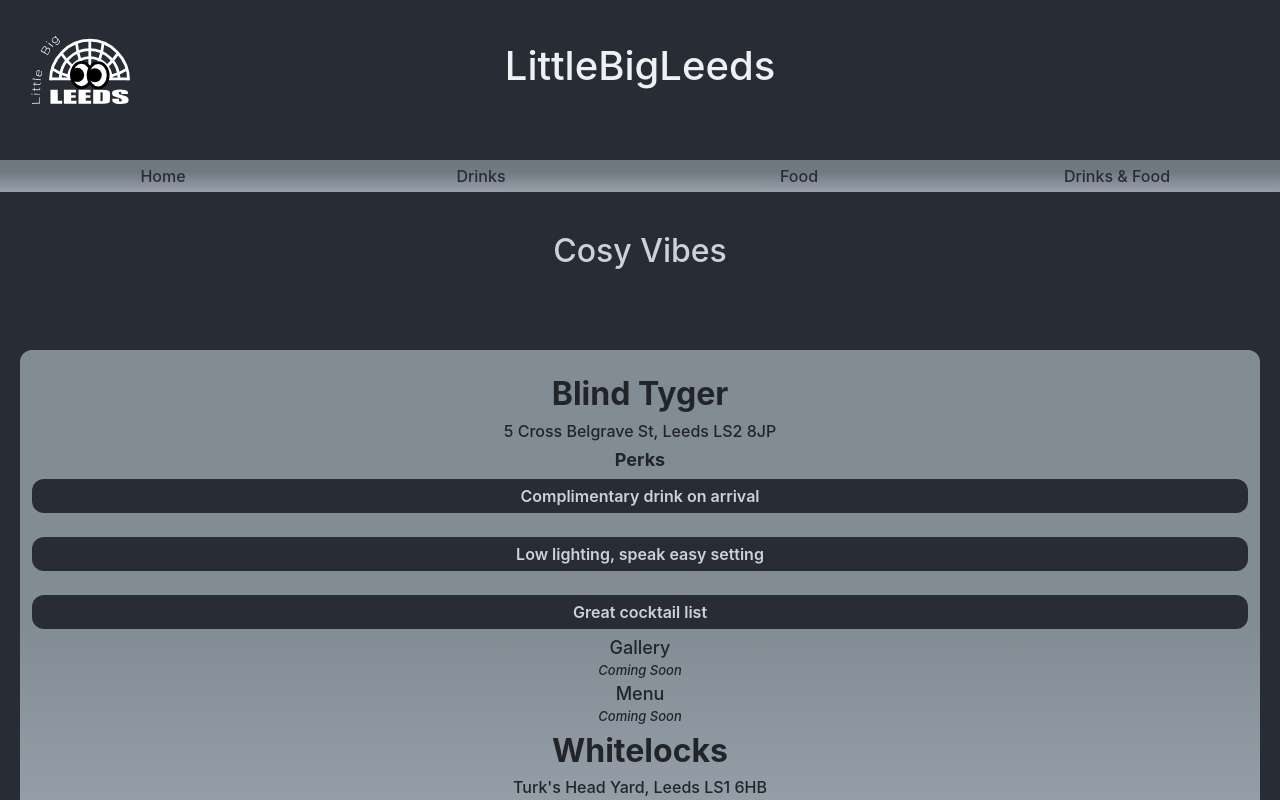
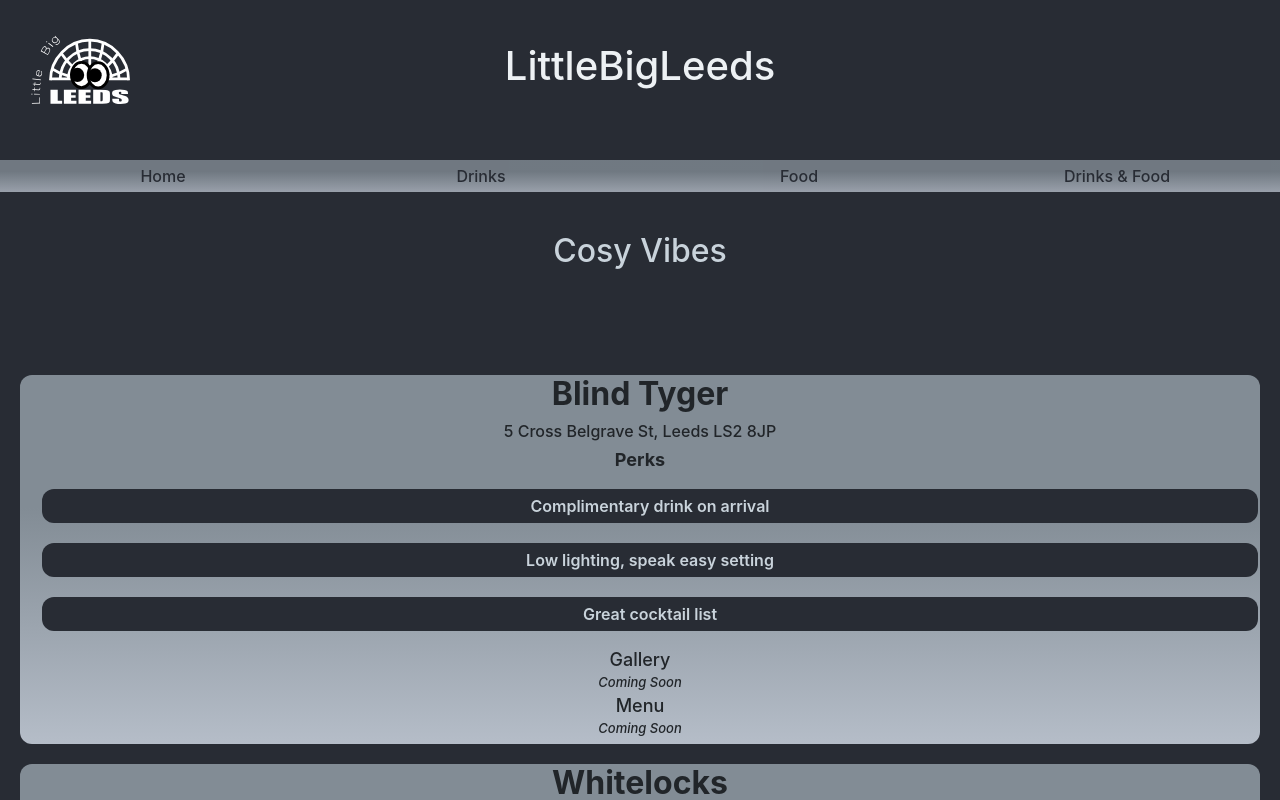
Before and after one commit to Boerie202/little-big-leeds, a React (Create React App) app: page /drinks_venues_cosy in a window 1280 px wide. Shown: the top 800 px of the page. Built offline with nearby package versions, Linux system fonts and the light colour scheme.

Commit message:
fix for cosy venues separation

```diff
--- a/src/pages/AllPages.css
+++ b/src/pages/AllPages.css
@@ -149,7 +149,6 @@
 
 /*Main row each venue sits in*/
 .venue-page {
-    border-radius: 12px;
     padding-top: 25px;
     padding-bottom: 25px;
     align-items: center;
@@ -158,9 +157,13 @@
     width: auto;
     margin-left: 20px;
     margin-right: 20px;
+    margin-top: 20px;
 
+}
 
-
+.venue-page .venue {
+    margin-bottom: 20px;
+    border-radius: 12px;
     background: #828c95;
     /* Old browsers */
     background: -moz-linear-gradient(top, #828c95 36%, #828c95 36%, #b5bdc8 100%, #28343b 100%);
@@ -171,7 +174,6 @@
     /* W3C, IE10+, FF16+, Chrome26+, Opera12+, Safari7+ */
     filter: progid:DXImageTransform.Microsoft.gradient(startColorstr='#828c95', endColorstr='#28343b', GradientType=0);
     /* IE6-9 */
-
 }
 
 /*Perks Section Title*/
@@ -193,7 +195,7 @@
 /*Perks Section*/
 .venue-page p {
     font-weight: 600;
-    margin: 0;
+    margin: 10px;
     /* background-color: #282c34;
     color: #c9d3db; */
 }
--- a/src/pages/drinks_venues_cosy.js
+++ b/src/pages/drinks_venues_cosy.js
@@ -24,14 +24,14 @@
 
                 {Venues && Venues.map((venue) => {
                     return (
-                        <div key = {venue.id}>
+                        <div key = {venue.id} className="venue row">
 
                                 <h2> {venue.name} </h2>
                                 <h6> {venue.address} </h6>
 
                                  <h3>Perks</h3>
-                                    <p className='p1'> {venue.perks[0]} </p> <br />
-                                    <p className='p2'> {venue.perks[1]} </p> <br />
+                                    <p className='p1'> {venue.perks[0]} </p>
+                                    <p className='p2'> {venue.perks[1]} </p>
                                     <p className='p3'> {venue.perks[2]} </p>
 
                             <Col className='additional-info-list'><li>Gallery</li><li className='coming-soon'>Coming Soon</li><li>Menu</li><li className='coming-soon'>Coming Soon</li></Col>
```
